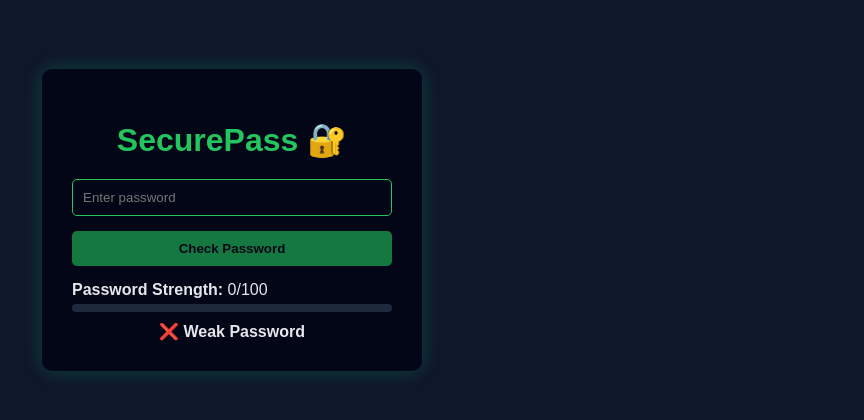
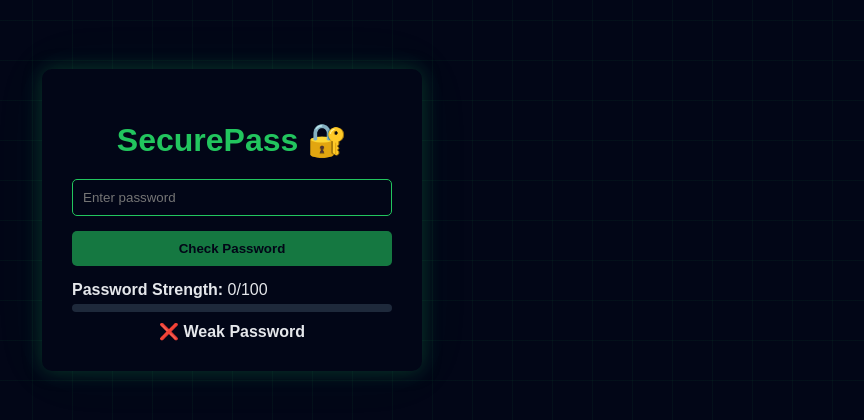
Before and after one commit to MohammadShahbaaz/securepass, a React (Create React App) app in the folder client/: page / in a window 1280 px wide. Shown: the part 180-600 px from the top of the page, without its empty margins (408-1272 px from the left). Built offline with nearby package versions, Linux system fonts and the light colour scheme.

Commit message:
Enhanced background UX with subtle cybersecurity grid pattern

```diff
--- a/client/src/App.css
+++ b/client/src/App.css
@@ -10,9 +10,14 @@ button:disabled {
 body {
   margin: 0;
   font-family: Arial, Helvetica, sans-serif;
-  background-color: #0f172a;
+  background-color: #020617;
+  background-image:
+    linear-gradient(rgba(34, 197, 94, 0.05) 1px, transparent 1px),
+    linear-gradient(90deg, rgba(34, 197, 94, 0.05) 1px, transparent 1px);
+  background-size: 40px 40px;
   color: #e5e7eb;
 }
+
 
 .container {
   min-height: 100vh;
@@ -26,7 +31,10 @@ body {
   padding: 30px;
   border-radius: 10px;
   width: 380px;
-  box-shadow: 0 0 20px rgba(0, 255, 170, 0.2);
+  box-shadow:
+    0 0 20px rgba(34, 197, 94, 0.25),
+    0 0 60px rgba(34, 197, 94, 0.05);
+
 }
 
 h1 {
```
